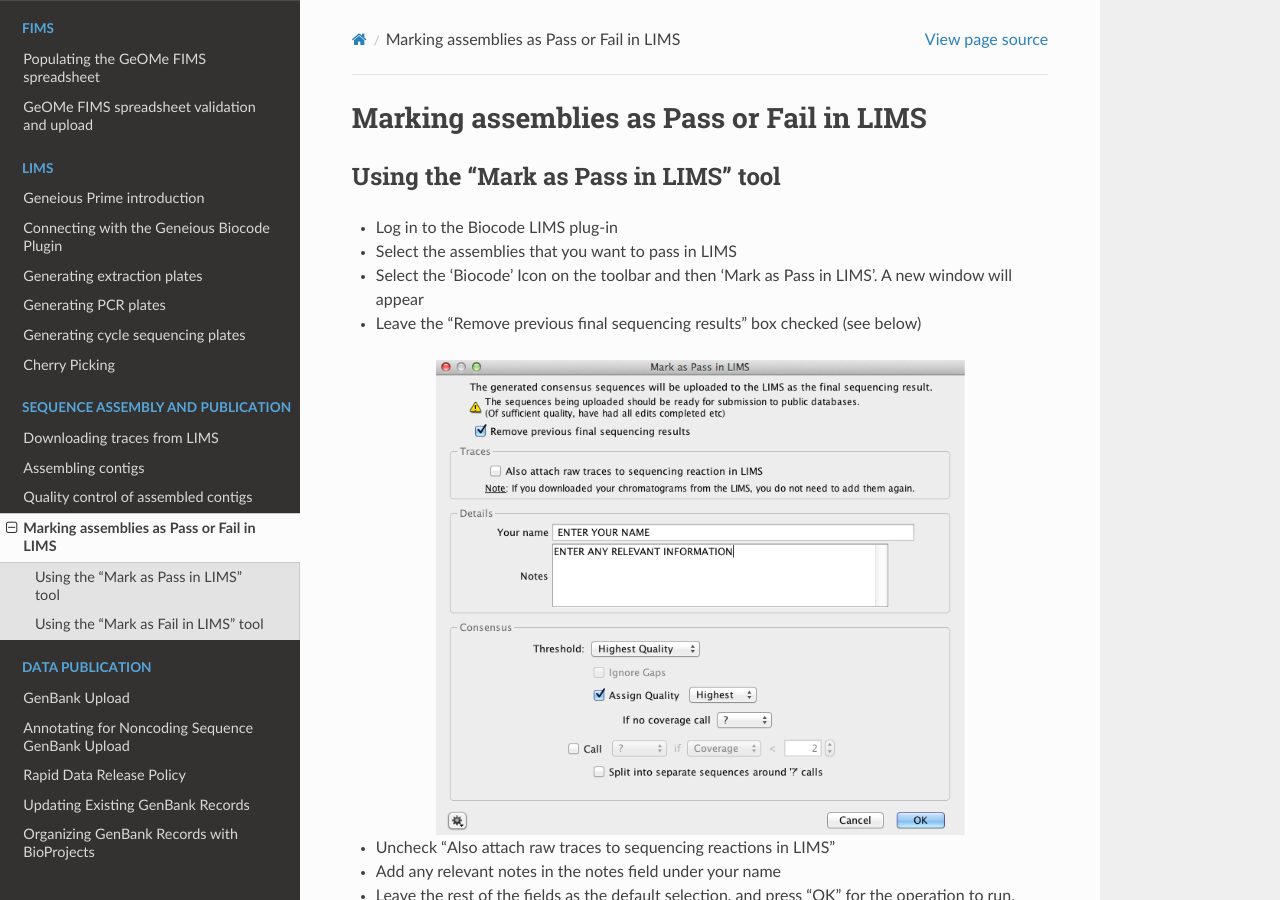
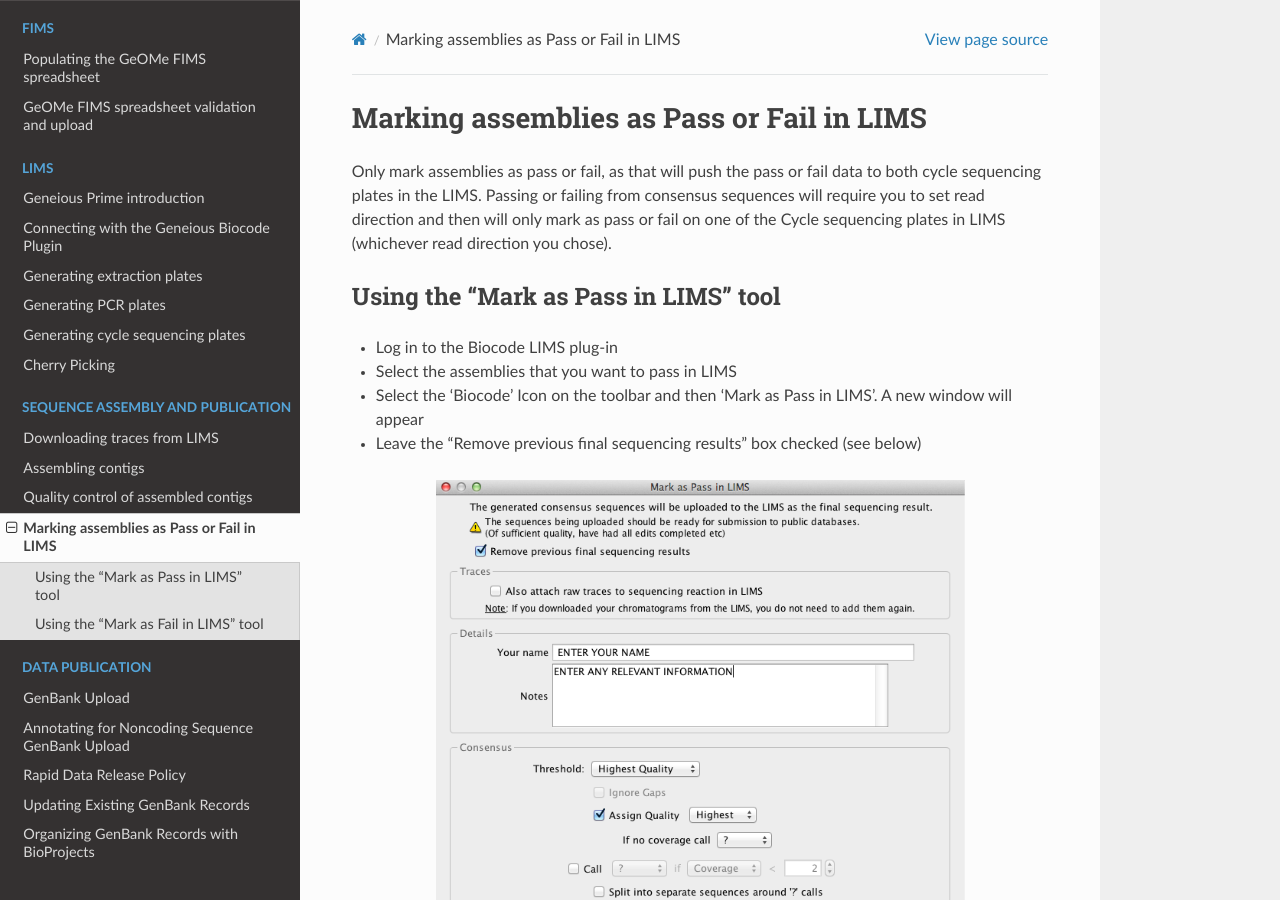
Before and after one commit to SIBarcodeNetwork/ReadtheDocsMaster, a Sphinx documentation site: the page built from Docs/mark_pass.rst, in a window 1280 px wide and 900 px high. Built offline with Sphinx 7.4.7 and the Read the Docs theme 2.0.0, drawn with Linux system fonts in a browser that asks for light colours.

Commit message:
Update mark_pass.rst
added note on passing from consensus sequences vs assemblies

```diff
--- a/Docs/mark_pass.rst
+++ b/Docs/mark_pass.rst
@@ -2,6 +2,8 @@
 
 Marking assemblies as Pass or Fail in LIMS
 ==========================================
+
+Only mark assemblies as pass or fail, as that will push the pass or fail data to both cycle sequencing plates in the LIMS. Passing or failing from consensus sequences will require you to set read direction and then will only mark as pass or fail on one of the Cycle sequencing plates in LIMS (whichever read direction you chose).
 
 Using the "Mark as Pass in LIMS" tool
 -------------------------------------
```
